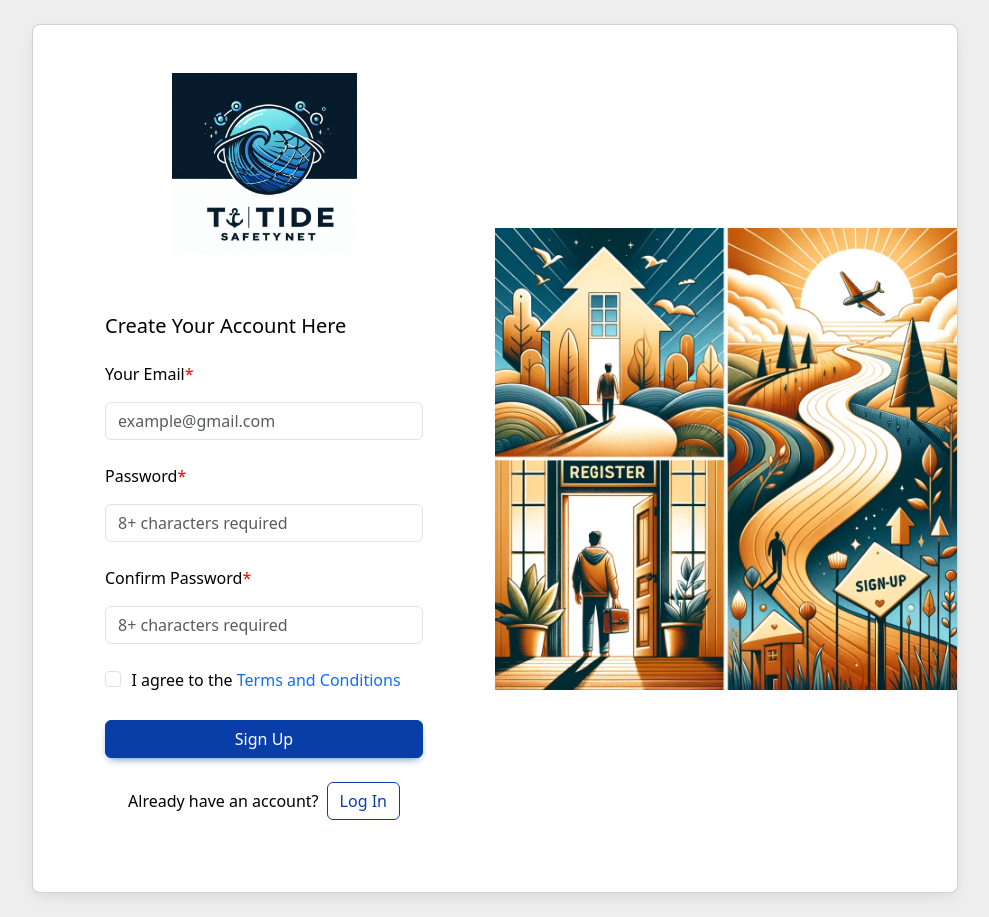
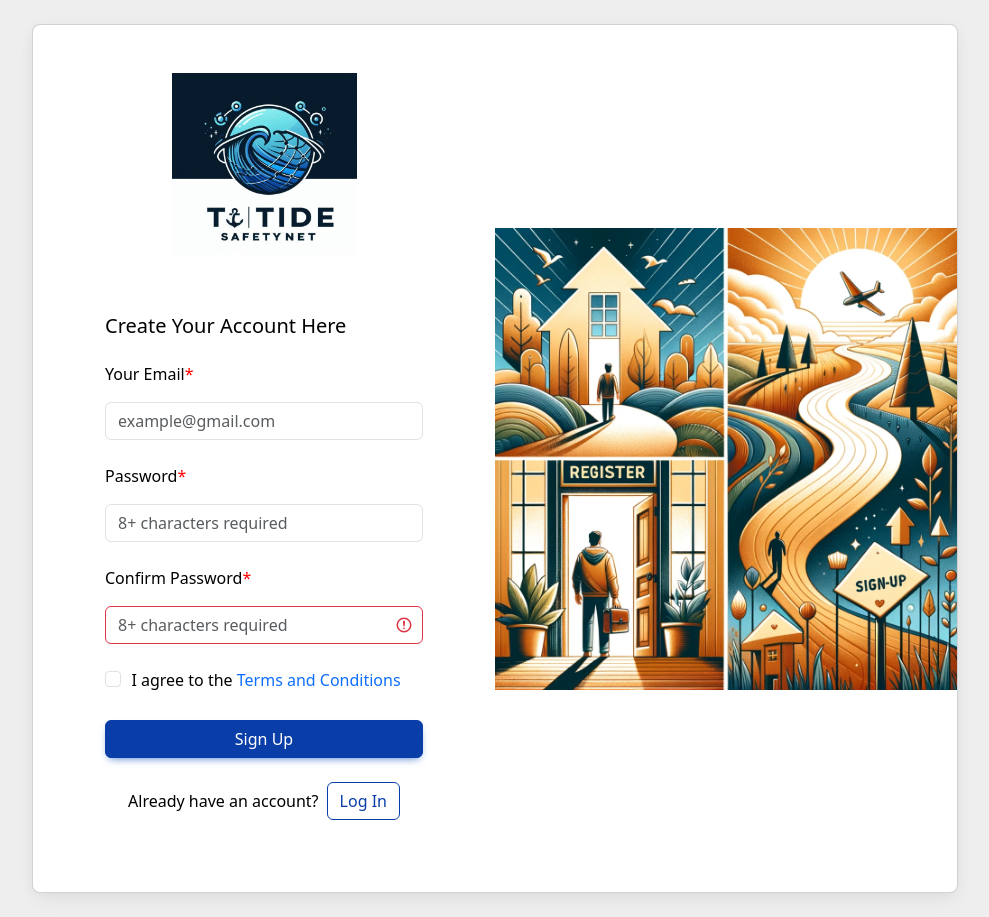
Before and after one commit to codevastorg/TideSafetyNet-nextjs, a Next.js app: page /auth/signup in a window 1280 px wide. Shown: the whole page, without its empty margins (145-1134 px from the left). Built offline with nearby package versions, Linux system fonts and the light colour scheme.

Commit message:
Add password match validation message

```diff
--- a/src/pages/auth/signup.js
+++ b/src/pages/auth/signup.js
@@ -14,6 +14,7 @@ const Register = () => {
 
   const [successMessage, setSuccessMessage] = useState("");
   const [errorMessage, setErrorMessage] = useState("");
+  const [warningMessage, setWarningMessage] = useState("");
 
   const handleChange = (e) => {
     setFormData({ ...formData, [e.target.id]: e.target.value });
@@ -21,6 +22,10 @@ const Register = () => {
 
   const handleSubmit = async (e) => {
     e.preventDefault();
+    if (formData.password !== formData.password2) {
+      setWarningMessage("Passwords do not match.");
+      return;
+    }
     try {
       const { result, error } = await signUp(formData.email, formData.password);
 
@@ -109,6 +114,7 @@ const Register = () => {
                           <input
                             type="email"
                             id="email"
+                            required
                             name="email"
                             className="form-control"
                             placeholder="example@gmail.com"
@@ -125,6 +131,7 @@ const Register = () => {
                           <input
                             type="password"
                             id="password"
+                            required
                             name="password"
                             className="form-control"
                             placeholder="8+ characters required"
@@ -142,11 +149,16 @@ const Register = () => {
                             type="password"
                             id="password2"
                             name="password2"
-                            className="form-control"
+                            className="form-control is-invalid mb-1"
                             placeholder="8+ characters required"
                             value={formData.password2}
                             onChange={handleChange}
                           />
+                          {warningMessage && (
+                            <div className="invalid-feedback">
+                              {warningMessage}
+                            </div>
+                          )}
                         </div>
 
                         <div className="form-check mb-4">
```
